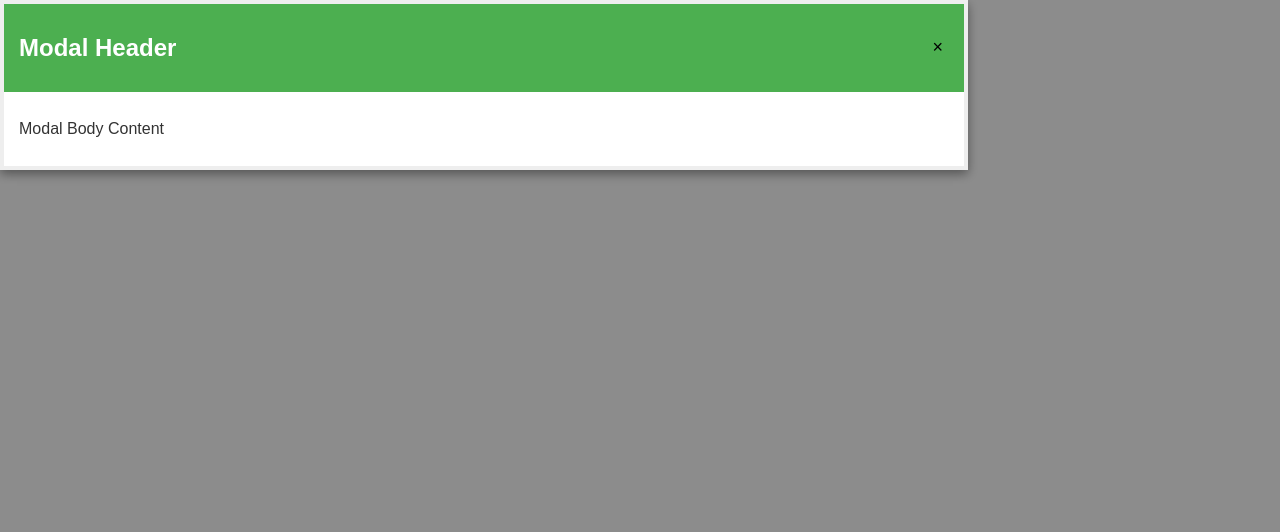
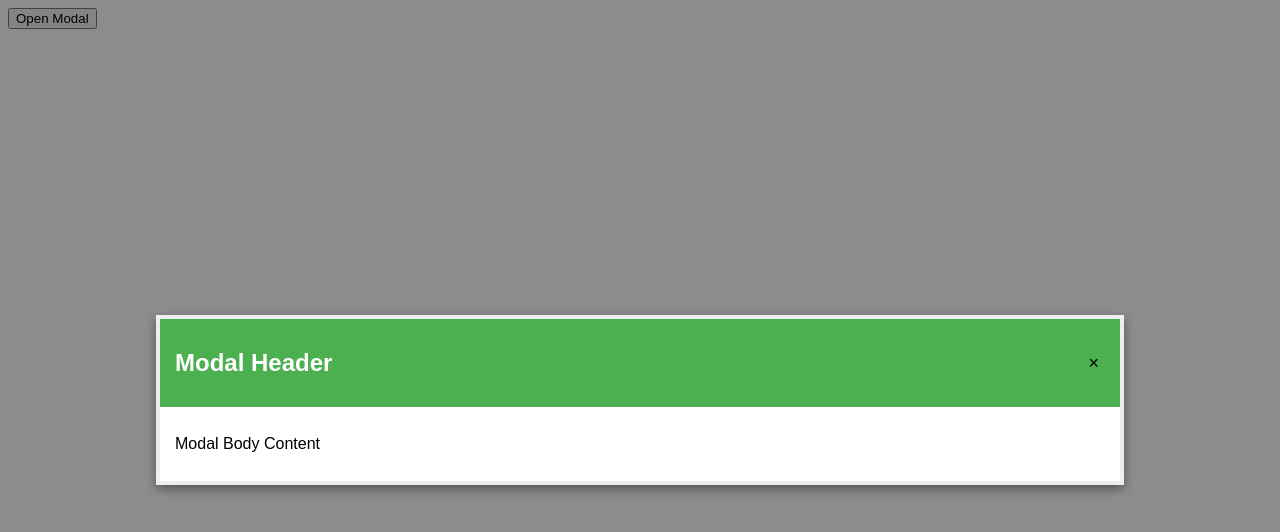
Before and after one commit to acciojob/css-modal-Juhi-Vyas, a website: page main.html in a window 1280 px wide. Both pictures are taken after a click on the button "Open Modal". Drawn offline with Linux system fonts and the light colour scheme.

Commit message:
created a submission

```diff
--- a/main.html
+++ b/main.html
@@ -1,14 +1,14 @@
 <!DOCTYPE html>
-
 <html>
-
 <head>
   <link rel="stylesheet" href="styles.css">
 </head>
+<body>
 
-<body>
-	<!-- the entire body must be written by student -->
+  <!-- Open button -->
   <button id="openModal">Open Modal</button>
+
+  <!-- Modal -->
   <div class="modal">
     <div class="modal-content">
 
@@ -23,9 +23,7 @@
 
     </div>
   </div>
-    <script type="text/javascript" src="./script.js">
-</script>
 
+  <script src="script.js"></script>
 </body>
-
 </html>
--- a/script.js
+++ b/script.js
@@ -1,17 +1,20 @@
-let openBtn = document.getElementById("openModal")
-let modal = document.querySelector(".modal")
-let closeBtn = document.querySelector(".close-modal")
+const openBtn = document.getElementById("openModal");
+const modal = document.querySelector(".modal");
+const closeBtn = document.querySelector(".close-modal");
 
+// Open modal
 openBtn.addEventListener("click", () => {
-  modal.classList.add("active")
-})
+  modal.classList.add("active");
+});
 
+// Close via button
 closeBtn.addEventListener("click", () => {
-  modal.classList.remove("active")
-})
+  modal.classList.remove("active");
+});
 
+// Close on outside click
 modal.addEventListener("click", (e) => {
-	if(e.target === modal){
-		modal.classList.remove("active")
-	}
-})
+  if (e.target === modal) {
+    modal.classList.remove("active");
+  }
+});
--- a/styles.css
+++ b/styles.css
@@ -1,50 +1,49 @@
 body {
   font-family: Arial, sans-serif;
-  margin: 0;
 }
-#openModal{
-	margin: 15px;
-	padding: 2px;
-	cursor: pointer;
-}
+
+/* Overlay */
 .modal {
   display: none;
   position: fixed;
-  top: 0;
-  left: 0;
-  width: 100vw;
-  height: 100vh;
+  inset: 0;
   background-color: rgba(0, 0, 0, 0.45);
   align-items: center;
   justify-content: center;
 }
-.modal.active{
-	display: block;
+
+/* Active state */
+.modal.active {
+  display: flex;
 }
-.modal-content{
-	background-color: #fff;
+
+/* Modal box */
+.modal-content {
   width: 75%;
+  background: #fff;
   border: 4px solid #eee;
-	box-shadow: 0 4px 10px rgba(0,0,0,0.4)
+  box-shadow: 0 4px 10px rgba(0,0,0,0.4);
 }
-.modal-header{
+
+/* Header */
+.modal-header {
   background-color: #4CAF50;
   color: white;
   padding: 10px 15px;
   display: flex;
+  justify-content: space-between;
   align-items: center;
-	justify-content: space-between;
 }
-.close-modal{
+
+/* Close button */
+.close-modal {
   background: none;
   border: none;
   font-size: 18px;
   cursor: pointer;
 }
-.modal-body{
+
+/* Body */
+.modal-body {
   padding: 12px 15px;
-	color: #333;
-	display: flex;
-	align-items: center;
-	justify-content: space-between;
 }
```
Lines whose indentation alone changed are shown as unchanged.
